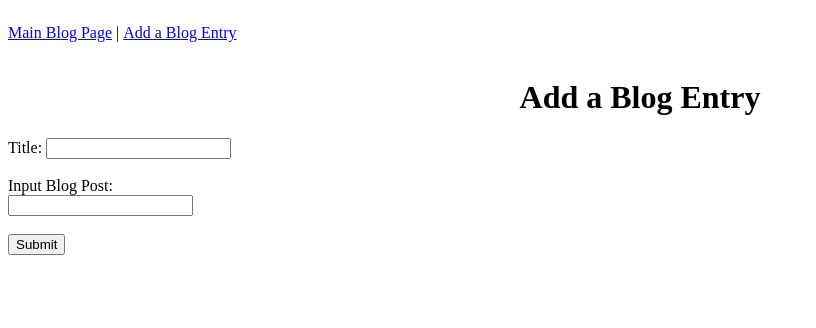
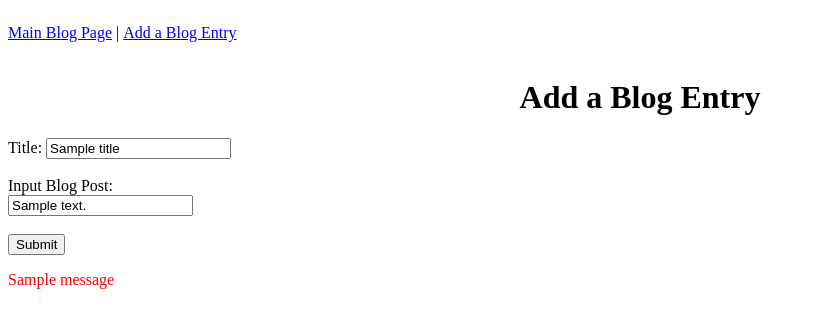
Before and after one commit to mbjordan23/blogz, a Flask app: template templates/newpost.html in a window 1280 px wide. Shown: the top 328 px of the page, without its empty margins (0-816 px from the left). Run offline with Flask 2, Linux system fonts and the light colour scheme; the template is opened without the code that fills it: most values are stand-ins (such as "Sample title", 1, 10 or a date in 2020); one stand-in notice (Sample message) is shown.

Commit message:
Completed assignment

```diff
--- a/main.py
+++ b/main.py
@@ -39,15 +39,13 @@ def index():
 
 			blog_id = request.args.get('id')
 			blog_title = Blog.query.filter_by(id=blog_id).first()
-			#title = blog_title.title
 			blog_body = Blog.query.filter_by(id=blog_id).first()
-			#body = blog_body.body
 
 			title = str(blog_title.title)
 			body = str(blog_body.body)
 
-			return render_template('blog.html', blog_list=get_blog_list(),
-			page_title='Blog', blog_id=blog_id, title=title, body=body)
+			return render_template('blog.html', page_title='Blog',
+				blog_id=blog_id, title=title, body=body)
 
 		else:
 			return render_template('blog.html', blog_list=get_blog_list())
@@ -59,10 +57,8 @@ def index():
 
 		if not title or not body:
 
-			#PROBLEM WITH FLASH
-
-			flash('Please make sure to enter a title and body for your blog')
-			return redirect('/newpost')
+			flash("Please make sure to enter a title and body for your blog")
+			return render_template('newpost.html', title=title, body=body)
 
 		else:
 
--- a/templates/base.html
+++ b/templates/base.html
@@ -16,6 +16,9 @@
 		    border-bottom: 2px solid black;
 		    width: 20px;
 }
+		.error {
+			color: red;
+		}
 	</style>
 </head>
 <body>
@@ -23,7 +26,6 @@
 	<p class="standard-links"> | </p>
 	<span><a class="standard-links" href="/newpost">Add a Blog Entry</a></span>
 
-
 	{% block content %}
 
 	{% endblock %}
--- a/templates/newpost.html
+++ b/templates/newpost.html
@@ -7,7 +7,7 @@
 
 	<label>
 		Title:
-		<input type="text" name="title" />
+		<input type="text" name="title" value="{{title}}" />
 	</label>
 	<br />
 	<br />
@@ -15,12 +15,19 @@
 	<label>
 		Input Blog Post:
 		<br />
-		<input type="text" name="body" />
+		<input type="text" name="body" value="{{body}}" />
 	</label>
 	<br />
 	<br />
 
 	<input type="submit" name="Add Blog!" />
+	{% with messages = get_flashed_messages() %}
+
+		{% for message in messages %}
+			<p class="error">{{ message }}</p>
+		{% endfor %}
+
+	{% endwith %}
 
 </form>
 
```
